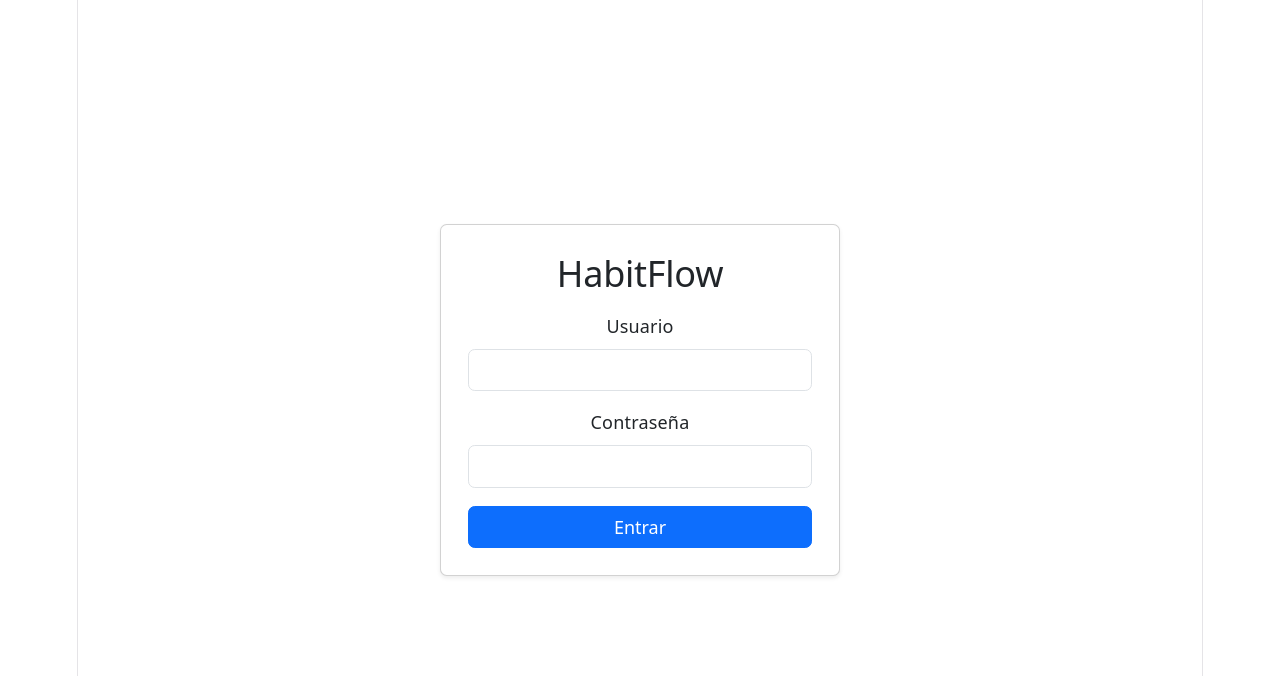
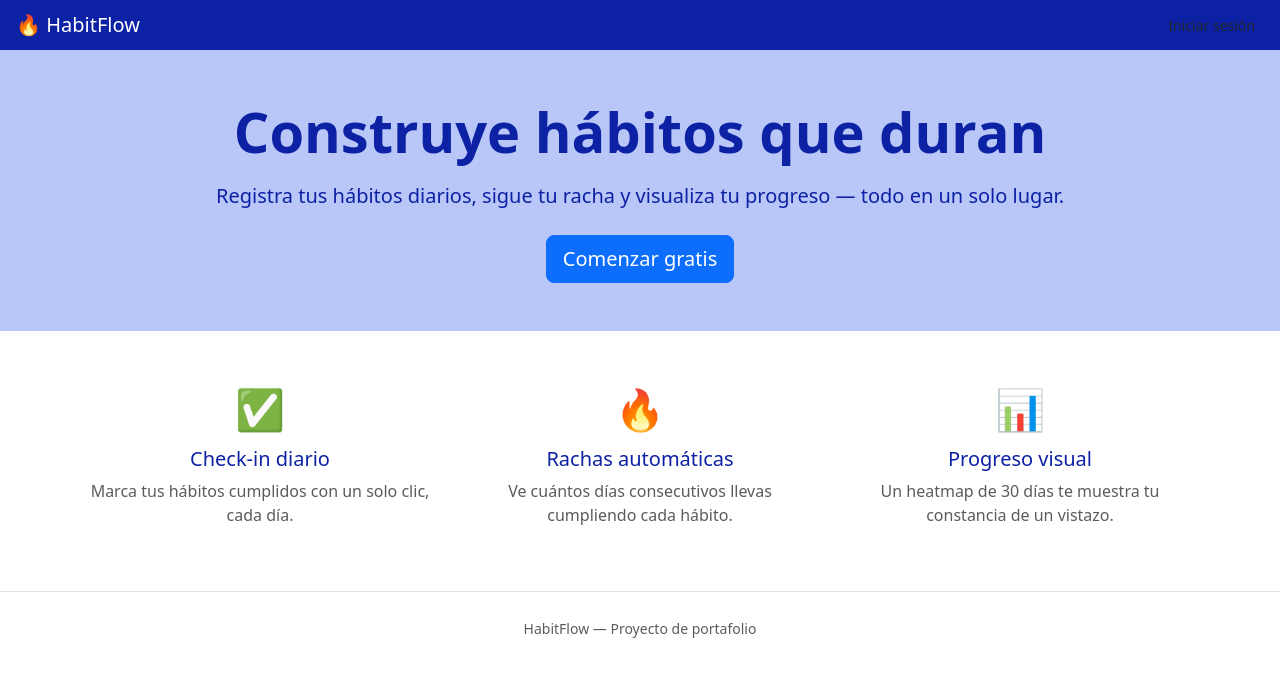
Before and after one commit to guillerc10/HabitoFlow, a React (Vite) app in the folder habitflow-frontend/: page / in a window 1280 px wide. Shown: the top 676 px of the page. Built offline with nearby package versions, Linux system fonts and the light colour scheme.

Commit message:
Add landing page and custom color palette

```diff
--- a/habitflow-frontend/src/App.jsx
+++ b/habitflow-frontend/src/App.jsx
@@ -1,23 +1,35 @@
 import { useState } from 'react';
+import Landing from './Landing';
 import Login from './Login';
 import HabitList from './HabitList';
 
 function App() {
   const [user, setUser] = useState(null);
+  const [view, setView] = useState('landing'); // 'landing' | 'login'
+
+  if (user) {
+    return (
+      <div>
+       <nav className="navbar navbar-dark px-3 d-flex justify-content-between navbar-brand-custom">
+  <span className="navbar-text" style={{ color: '#D1D066' }}>🔥 HabitFlow — Hola, {user}</span>
+  <button className="btn btn-accent btn-sm" onClick={() => setUser(null)}>
+    Cerrar sesión
+  </button>
+</nav>
+        <HabitList />
+      </div>
+    );
+  }
+
+  if (view === 'login') {
+    return <Login onLoginSuccess={(username) => setUser(username)} />;
+  }
 
   return (
-    <div>
-      {user ? (
-        <>
-          <nav className="navbar navbar-dark bg-dark px-3">
-            <span className="navbar-text text-white">Hola, {user}</span>
-          </nav>
-          <HabitList />
-        </>
-      ) : (
-        <Login onLoginSuccess={(username) => setUser(username)} />
-      )}
-    </div>
+    <Landing
+      onGetStarted={() => setView('login')}
+      onLogin={() => setView('login')}
+    />
   );
 }
 
--- a/habitflow-frontend/src/HabitDetail.jsx
+++ b/habitflow-frontend/src/HabitDetail.jsx
@@ -35,7 +35,7 @@ function HabitDetail({ habitId }) {
               style={{
                 width: '16px',
                 height: '16px',
-                backgroundColor: isCompleted(day) ? '#40c463' : '#e9ecef',
+                backgroundColor: isCompleted(day) ? '#D1D066' : '#e9ecef',
                 borderRadius: '2px',
                 border: isToday ? '2px solid #0d6efd' : 'none',
                 boxSizing: 'border-box',
--- /dev/null
+++ b/habitflow-frontend/src/Landing.jsx
@@ -0,0 +1,50 @@
+function Landing({ onGetStarted, onLogin }) {
+  return (
+    <div>
+      <nav className="navbar navbar-dark px-3 navbar-brand-custom">
+        <span className="navbar-brand mb-0 h1">🔥 HabitFlow</span>
+        <button className="btn btn-accent btn-sm" onClick={onLogin}>
+          Iniciar sesión
+        </button>
+      </nav>
+
+      <div className="text-center py-5" style={{ backgroundColor: '#B9C7F8' }}>
+        <h1 className="display-4 fw-bold mb-3 text-primary-custom">
+          Construye hábitos que duran
+        </h1>
+        <p className="lead mb-4" style={{ color: '#0D21A4' }}>
+          Registra tus hábitos diarios, sigue tu racha y visualiza tu progreso — todo en un solo lugar.
+        </p>
+        <button className="btn btn-primary btn-lg" onClick={onGetStarted}>
+          Comenzar gratis
+        </button>
+      </div>
+
+      <div className="container py-5">
+        <div className="row g-4 text-center">
+          <div className="col-md-4">
+            <div className="fs-1 mb-2">✅</div>
+            <h5 className="text-primary-custom">Check-in diario</h5>
+            <p className="text-muted">Marca tus hábitos cumplidos con un solo clic, cada día.</p>
+          </div>
+          <div className="col-md-4">
+            <div className="fs-1 mb-2">🔥</div>
+            <h5 className="text-primary-custom">Rachas automáticas</h5>
+            <p className="text-muted">Ve cuántos días consecutivos llevas cumpliendo cada hábito.</p>
+          </div>
+          <div className="col-md-4">
+            <div className="fs-1 mb-2">📊</div>
+            <h5 className="text-primary-custom">Progreso visual</h5>
+            <p className="text-muted">Un heatmap de 30 días te muestra tu constancia de un vistazo.</p>
+          </div>
+        </div>
+      </div>
+
+      <footer className="text-center text-muted py-4 border-top">
+        <small>HabitFlow — Proyecto de portafolio</small>
+      </footer>
+    </div>
+  );
+}
+
+export default Landing;
--- a/habitflow-frontend/src/index.css
+++ b/habitflow-frontend/src/index.css
@@ -1,111 +1,46 @@
 :root {
-  --text: #6b6375;
-  --text-h: #08060d;
-  --bg: #fff;
-  --border: #e5e4e7;
-  --code-bg: #f4f3ec;
-  --accent: #aa3bff;
-  --accent-bg: rgba(170, 59, 255, 0.1);
-  --accent-border: rgba(170, 59, 255, 0.5);
-  --social-bg: rgba(244, 243, 236, 0.5);
-  --shadow:
-    rgba(0, 0, 0, 0.1) 0 10px 15px -3px, rgba(0, 0, 0, 0.05) 0 4px 6px -2px;
-
-  --sans: system-ui, 'Segoe UI', Roboto, sans-serif;
-  --heading: system-ui, 'Segoe UI', Roboto, sans-serif;
-  --mono: ui-monospace, Consolas, monospace;
-
-  font: 18px/145% var(--sans);
-  letter-spacing: 0.18px;
-  color-scheme: light dark;
-  color: var(--text);
-  background: var(--bg);
-  font-synthesis: none;
-  text-rendering: optimizeLegibility;
-  -webkit-font-smoothing: antialiased;
-  -moz-osx-font-smoothing: grayscale;
-
-  @media (max-width: 1024px) {
-    font-size: 16px;
-  }
-}
-
-@media (prefers-color-scheme: dark) {
-  :root {
-    --text: #9ca3af;
-    --text-h: #f3f4f6;
-    --bg: #16171d;
-    --border: #2e303a;
-    --code-bg: #1f2028;
-    --accent: #c084fc;
-    --accent-bg: rgba(192, 132, 252, 0.15);
-    --accent-border: rgba(192, 132, 252, 0.5);
-    --social-bg: rgba(47, 48, 58, 0.5);
-    --shadow:
-      rgba(0, 0, 0, 0.4) 0 10px 15px -3px, rgba(0, 0, 0, 0.25) 0 4px 6px -2px;
-  }
-
-  #social .button-icon {
-    filter: invert(1) brightness(2);
-  }
+  --color-primary: #0D21A4;
+  --color-accent: #D1D066;
+  --color-bg-soft: #B9C7F8;
+  --color-text-on-primary: #D1D066;
 }
 
 body {
-  margin: 0;
+  background-color: #ffffff;
+  color: #1a1a1a;
 }
 
-#root {
-  width: 1126px;
-  max-width: 100%;
-  margin: 0 auto;
-  text-align: center;
-  border-inline: 1px solid var(--border);
-  min-height: 100svh;
-  display: flex;
-  flex-direction: column;
-  box-sizing: border-box;
+.btn-primary {
+  background-color: var(--color-primary);
+  border-color: var(--color-primary);
 }
 
-h1,
-h2 {
-  font-family: var(--heading);
-  font-weight: 500;
-  color: var(--text-h);
+.btn-primary:hover,
+.btn-primary:focus {
+  background-color: #0a1a80;
+  border-color: #0a1a80;
 }
 
-h1 {
-  font-size: 56px;
-  letter-spacing: -1.68px;
-  margin: 32px 0;
-  @media (max-width: 1024px) {
-    font-size: 36px;
-    margin: 20px 0;
-  }
-}
-h2 {
-  font-size: 24px;
-  line-height: 118%;
-  letter-spacing: -0.24px;
-  margin: 0 0 8px;
-  @media (max-width: 1024px) {
-    font-size: 20px;
-  }
-}
-p {
-  margin: 0;
+.btn-accent {
+  background-color: var(--color-accent);
+  border-color: var(--color-accent);
+  color: var(--color-primary);
+  font-weight: 600;
 }
 
-code,
-.counter {
-  font-family: var(--mono);
-  display: inline-flex;
-  border-radius: 4px;
-  color: var(--text-h);
+.btn-accent:hover {
+  background-color: #bdbb4f;
+  color: var(--color-primary);
 }
 
-code {
-  font-size: 15px;
-  line-height: 135%;
-  padding: 4px 8px;
-  background: var(--code-bg);
+.navbar-brand-custom {
+  background-color: var(--color-primary) !important;
 }
+
+.bg-soft {
+  background-color: var(--color-bg-soft);
+}
+
+.text-primary-custom {
+  color: var(--color-primary);
+}
```
